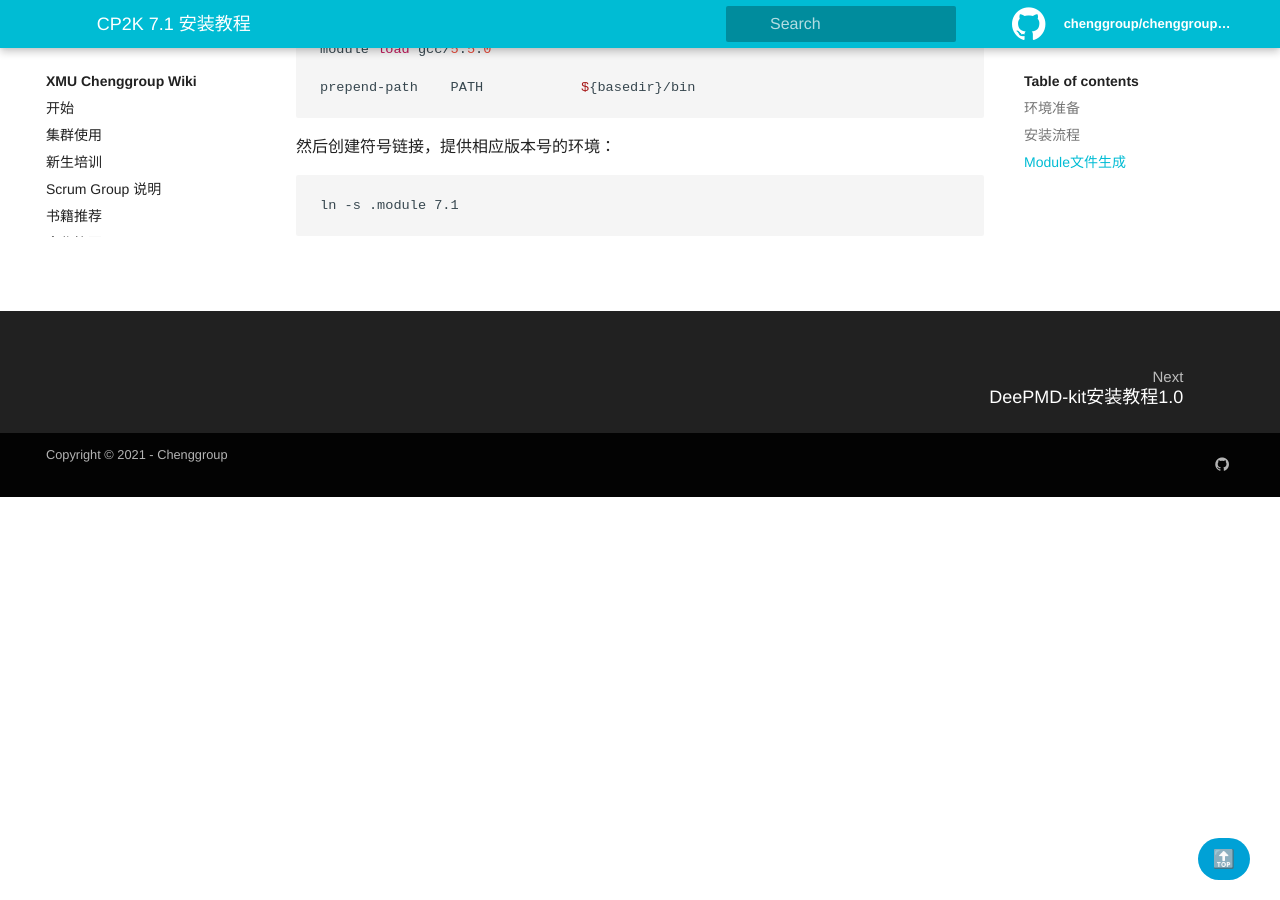
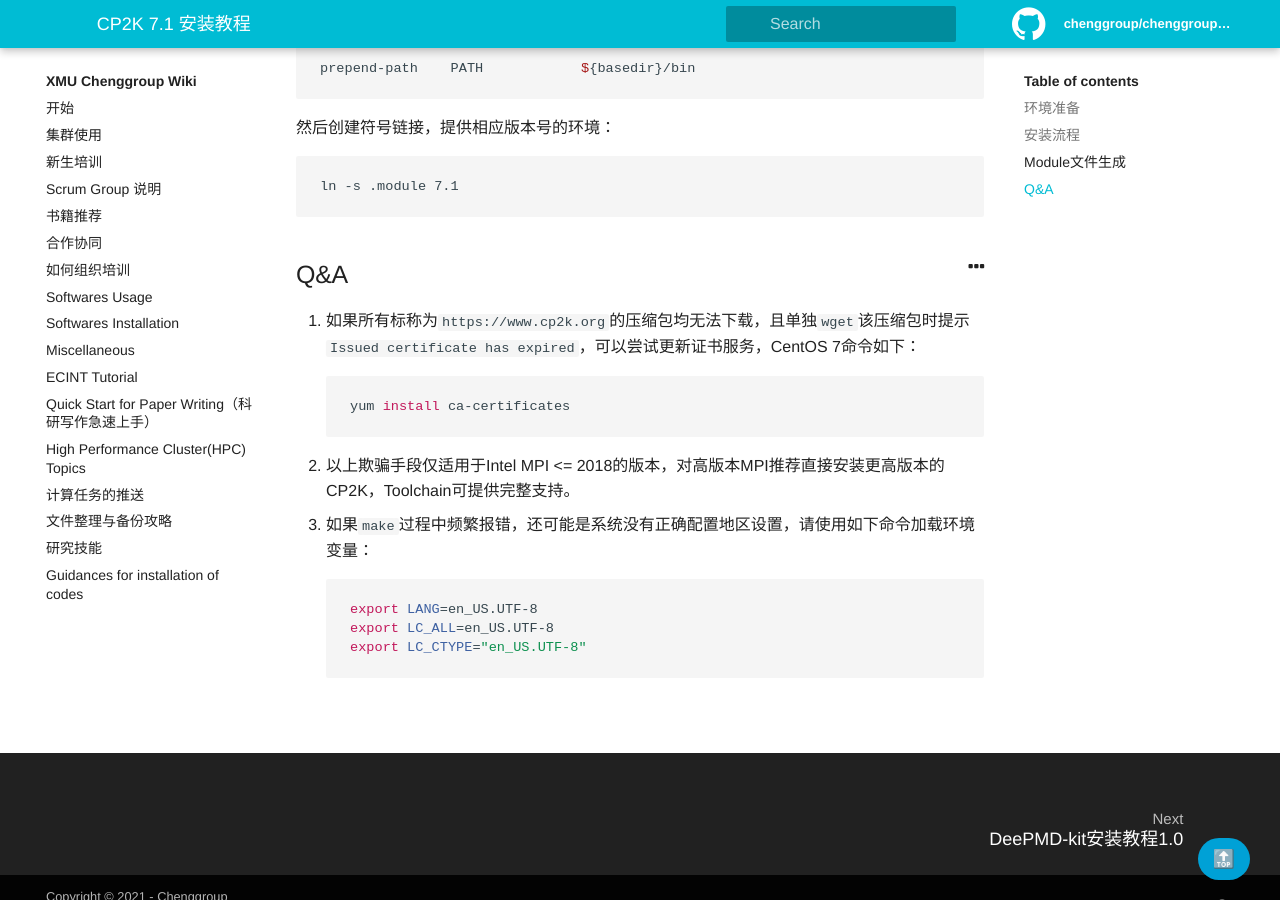
Before and after one commit to chenggroup/chenggroup.github.io, a Jekyll site: the page built from _wiki/Softwares Installation/cp2k-7.1.md, in a window 1280 px wide and 900 px high, scrolled down 2552 px. Built offline with Jekyll 4.4.1, drawn with Linux system fonts in a browser that asks for light colours.

Commit message:
add description to cp2k installation

````diff
--- a/_wiki/Softwares Installation/cp2k-7.1.md
+++ b/_wiki/Softwares Installation/cp2k-7.1.md
@@ -121,3 +120,21 @@ prepend-path    PATH            ${basedir}/bin
 ```
 ln -s .module 7.1
 ```
+
+## Q&A
+
+1. 如果所有标称为`https://www.cp2k.org`的压缩包均无法下载，且单独`wget`该压缩包时提示`Issued certificate has expired`，可以尝试更新证书服务，CentOS 7命令如下：
+
+   ```bash
+   yum install ca-certificates
+   ```
+
+2. 以上欺骗手段仅适用于Intel MPI <= 2018的版本，对高版本MPI推荐直接安装更高版本的CP2K，Toolchain可提供完整支持。
+
+3. 如果`make`过程中频繁报错，还可能是系统没有正确配置地区设置，请使用如下命令加载环境变量：
+
+   ```bash
+   export LANG=en_US.UTF-8
+   export LC_ALL=en_US.UTF-8
+   export LC_CTYPE="en_US.UTF-8"
+   ```
````
Also changed, not shown: other parts of _wiki/Softwares Installation/cp2k-7.1.md (+0 -1 lines), _wiki/合作协同/git_usage.md (+2 -2 lines).
